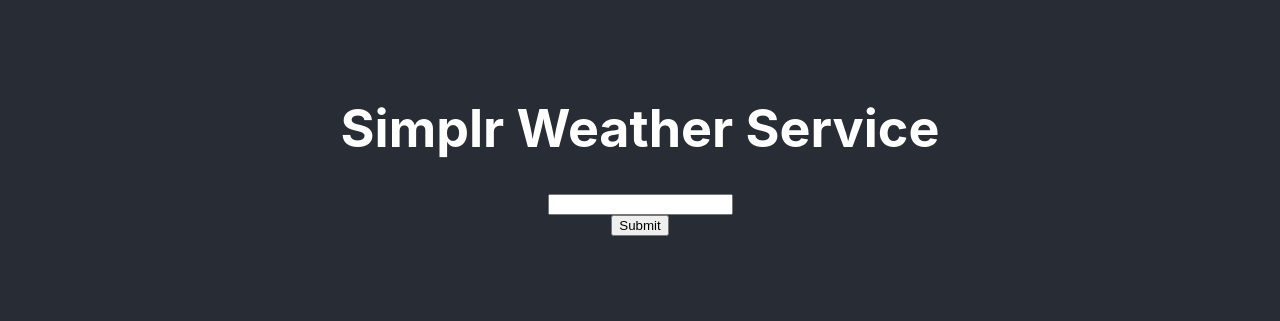
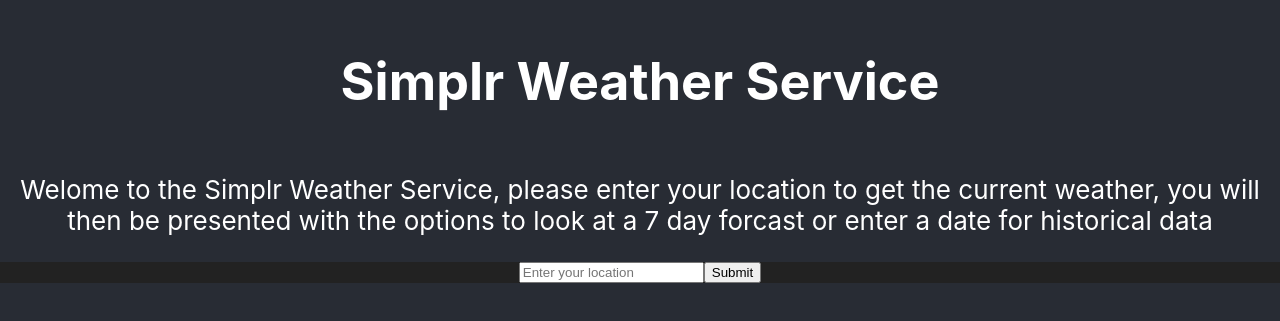
Before and after one commit to vincentmoreschi/SimplrWeather, a React (Create React App) app in the folder weather_front/: page / in a window 1280 px wide. Shown: the part 251-572 px from the top of the page. Built offline with nearby package versions, Linux system fonts and the light colour scheme.

Commit message:
added initial components

```diff
--- a/weather_front/public/index.html
+++ b/weather_front/public/index.html
@@ -2,9 +2,6 @@
 <html lang="en">
   <head>
     <meta charset="utf-8" />
-    <link rel="icon" href="%PUBLIC_URL%/favicon.ico" />
-    <meta name="viewport" content="width=device-width, initial-scale=1" />
-    <meta name="theme-color" content="#000000" />
     <meta
       name="description"
       content="Web site created using create-react-app"
@@ -24,10 +21,9 @@
       work correctly both with client-side routing and a non-root public URL.
       Learn how to configure a non-root public URL by running `npm run build`.
     -->
-    <title>React App</title>
+    <title>Simplr Weather Service</title>
   </head>
   <body>
-    <noscript>You need to enable JavaScript to run this app.</noscript>
     <div id="root"></div>
     <!--
       This HTML file is a template.
--- a/weather_front/src/App.css
+++ b/weather_front/src/App.css
@@ -2,16 +2,6 @@
   text-align: center;
 }
 
-.App-logo {
-  height: 40vmin;
-  pointer-events: none;
-}
-
-@media (prefers-reduced-motion: no-preference) {
-  .App-logo {
-    animation: App-logo-spin infinite 20s linear;
-  }
-}
 
 .App-header {
   background-color: #282c34;
@@ -28,11 +18,10 @@
   color: #61dafb;
 }
 
-@keyframes App-logo-spin {
-  from {
-    transform: rotate(0deg);
-  }
-  to {
-    transform: rotate(360deg);
-  }
+
+.container {
+  display: flex;
+  justify-content: center;
+  align-items: center;
+  background-color: #222;
 }
--- a/weather_front/src/App.js
+++ b/weather_front/src/App.js
@@ -1,15 +1,20 @@
 //import logo from './logo.svg';
 import './App.css';
+import {useState, useEffect} from 'react';
 
 function App() {
   let location = ''
+  let temp = 81
   return (
     <div className="App">
       <header className="App-header">
         <h1>Simplr Weather Service</h1>
-        <input type="text" value ={location}/> <button>Submit</button>
-
-
+        <body>
+        <p>Welome to the Simplr Weather Service, please enter your location to get the current weather, you will then be presented with the options to look at a 7 day forcast or enter a date for historical data</p>
+        <div className="container">
+        <input type="text" value ={location} placeholder= "Enter your location"/> <button>Submit</button>
+        </div>
+        </body>
       </header>
     </div>
   );
--- a/weather_front/src/index.js
+++ b/weather_front/src/index.js
@@ -2,7 +2,7 @@ import React from 'react';
 import ReactDOM from 'react-dom/client';
 import './index.css';
 import App from './App';
-import reportWebVitals from './reportWebVitals';
+
 
 const root = ReactDOM.createRoot(document.getElementById('root'));
 root.render(
@@ -10,8 +10,3 @@ root.render(
     <App />
   </React.StrictMode>
 );
-
-// If you want to start measuring performance in your app, pass a function
-// to log results (for example: reportWebVitals(console.log))
-// or send to an analytics endpoint. Learn more: https://bit.ly/CRA-vitals
-reportWebVitals();
```
Also changed, not shown: weather_front/src/components/temperature.js (added, +12 -0 lines), weather_front/src/components/historical.js (added), weather_front/src/components/sevenday.js (added), 1 other file (tests, documents, lock files or other folders).
